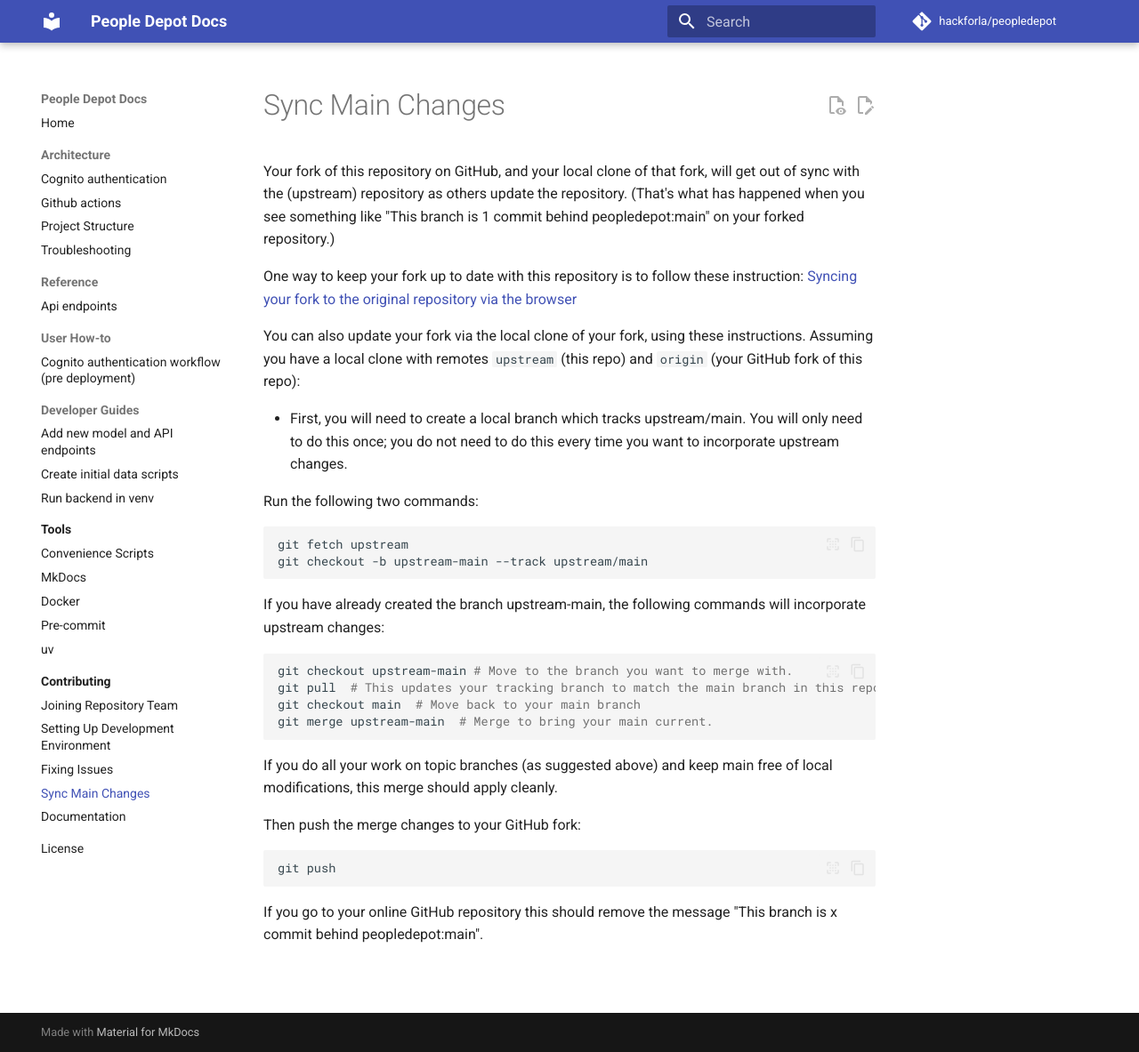
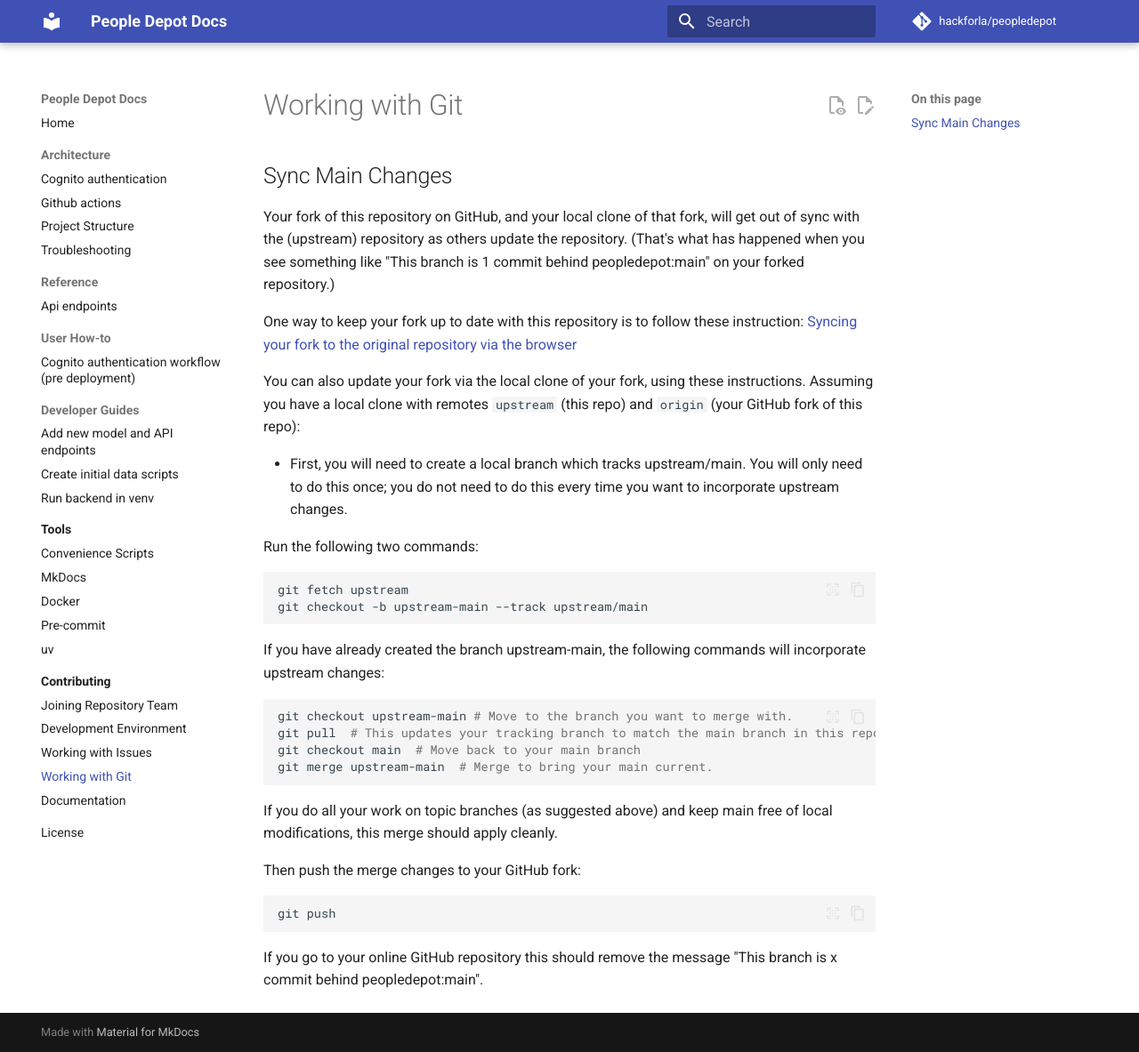
Before and after one commit to hackforla/peopledepot, an MkDocs documentation site: the page built from docs/contributing/git.md, in a window 1280 px wide and 1183 px high. Shown: the whole window at 89% size. Built offline with MkDocs 1.6.1 and Material for MkDocs 9.7.7, drawn with Linux system fonts in a browser that asks for light colours; comment, search, counter and statistics services are not loaded.

Commit message:
update titles for contributing pages

```diff
--- a/docs/contributing/dev_environment.md
+++ b/docs/contributing/dev_environment.md
@@ -1,4 +1,4 @@
-# Setting Up Development Environment
+# Development Environment
 
 ## Pre-requisites
 
--- a/docs/contributing/git.md
+++ b/docs/contributing/git.md
@@ -1,4 +1,6 @@
-# Sync Main Changes
+# Working with Git
+
+## Sync Main Changes
 
 Your fork of this repository on GitHub, and your local clone of that fork, will get out of sync with the (upstream) repository as others update the repository. (That's what has happened when you see something like "This branch is 1 commit behind peopledepot:main" on your forked repository.)
 
--- a/docs/contributing/issues.md
+++ b/docs/contributing/issues.md
@@ -1,4 +1,4 @@
-# Fixing Issues
+# Working with Issues
 
 ## Find an issue
 
--- a/docs/tools/docker.md
+++ b/docs/tools/docker.md
@@ -1,6 +1,6 @@
 # Docker
 
-## Managing Docker
+## Working with Docker
 
 ### Stopping Docker
 
```
